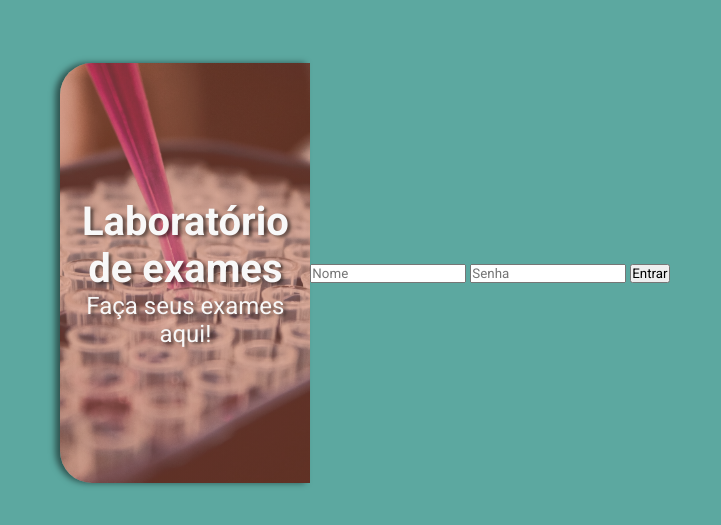
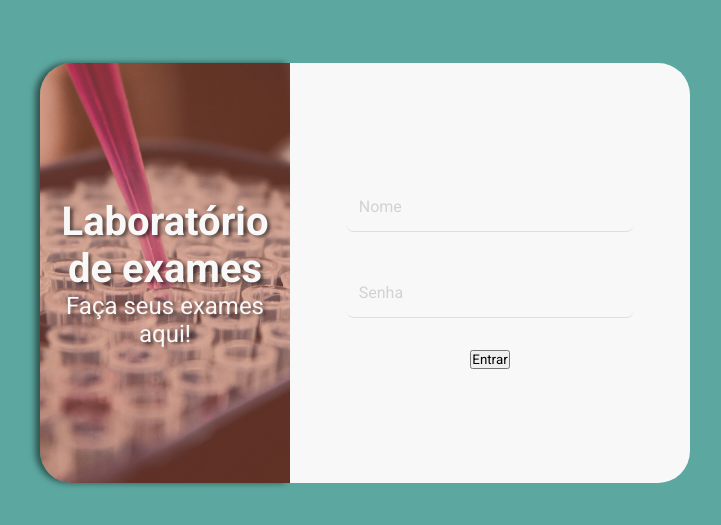
Before and after one commit to walber-vaz/laboratorio-exames, a plain HTML site: page index.html in a window 1280 px wide. Shown: the part 127-652 px from the top of the page, without its empty margins (275-996 px from the left). Drawn offline with Linux system fonts and the light colour scheme.

Commit message:
Projeto para portfólio (tela de login e area de cadastro de exames) -> estiliando form de nome e senha

```diff
--- a/assets/css/styles.css
+++ b/assets/css/styles.css
@@ -59,6 +59,44 @@ body {
   text-shadow: .2rem .1rem .2rem rgba(0, 0, 0, .5);
   font-size: 1.5rem;
 }
-/* .login {
+
+/* LOGIN */
+.login {
   display: flex;
-} */
+  align-items: center;
+  justify-content: center;
+  width: var(--width-login);
+  height: var(--height-container);
+  background-color: var(--color-white);
+  border-radius: 0 2rem 2rem 0;
+  padding: 1rem;
+}
+
+.form {
+  display: flex;
+  align-items: center;
+  justify-content: center;
+  flex-direction: column;
+}
+
+.form #name, .form #password {
+  padding: .8rem;
+  outline: none;
+  border: none;
+  background-color: var(--color-white);
+  border-radius: .5rem;
+  margin-bottom: 2rem;
+  width: 18rem;
+  font-size: 1.5rem;
+  color: var(--color-secondary);
+  border-bottom: .1rem solid #dedede;
+}
+
+.form #name:focus, .form #password:focus {
+  border: .1rem solid var(--color-secondary);
+}
+
+input::placeholder {
+  font-size: 1rem;
+  color: #d2d2d2;
+}
--- a/index.html
+++ b/index.html
@@ -20,8 +20,8 @@
     </div>
     <div class="login">
       <form class="form">
-        <input type="text" name="name" placeholder="Nome">
-        <input type="password" name="password" placeholder="Senha">
+        <input type="text" name="name" placeholder="Nome" id="name">
+        <input type="password" name="password" placeholder="Senha" id="password">
         <button class="btn">Entrar</button>
       </form>
     </div>
```
